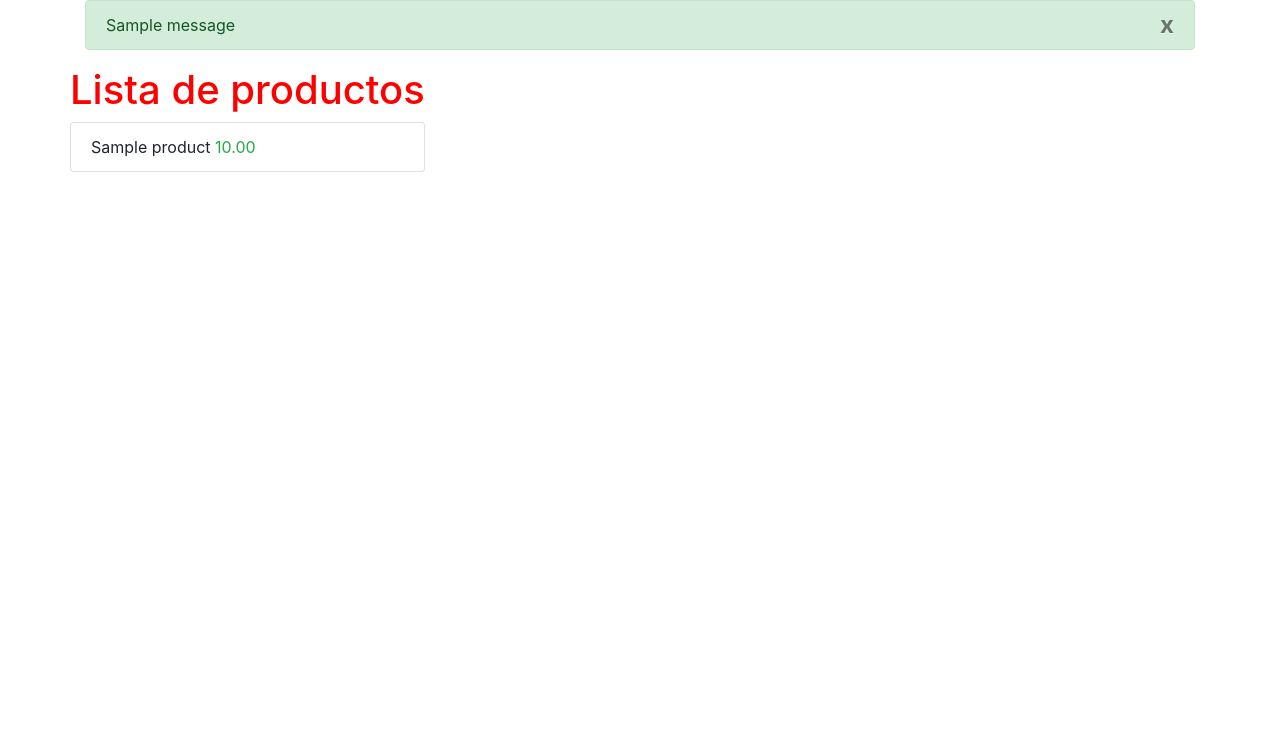
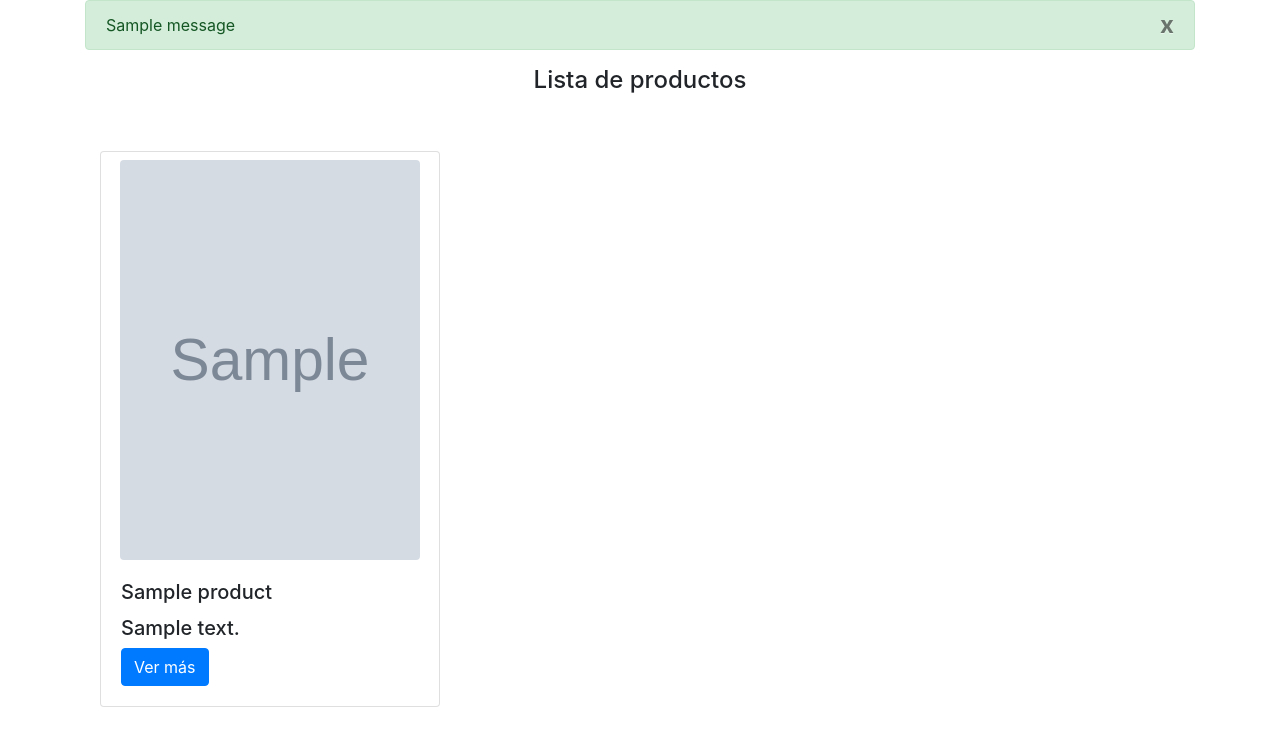
Before and after one commit to Cabariqued27/E-commerce-Django, a Django app: page / in a window 1280 px wide. Shown: the part 56-800 px from the top of the page. Run offline with Django 5.2, Linux system fonts and the light colour scheme; tables that the repository leaves empty hold one stand-in row (values such as "Sample post"); grey boxes marked "Sample" are stand-in pictures; one stand-in notice (Sample message) is shown; some libraries are stand-ins or nearby versions.

Commit message:
First Steps ui

```diff
--- a/ECommerce/ECommerce/settings.py
+++ b/ECommerce/ECommerce/settings.py
@@ -127,3 +127,7 @@
 # https://docs.djangoproject.com/en/5.0/ref/settings/#default-auto-field
 
 DEFAULT_AUTO_FIELD = 'django.db.models.BigAutoField'
+
+
+MEDIA_URL = '/media/'
+MEDIA_ROOT = os.path.join(BASE_DIR, 'media')
--- a/ECommerce/ECommerce/urls.py
+++ b/ECommerce/ECommerce/urls.py
@@ -1,8 +1,9 @@
+from . import views
+from django.conf import settings
 from django.contrib import admin
 from django.urls import path, include
+from django.conf.urls.static import static
 from products.views import ProductListView
-from . import views
-
 
 
 
@@ -14,3 +15,6 @@
     path('admin/', admin.site.urls),
     path('productos/', include('products.urls'))
 ]
+
+if settings.DEBUG:
+    urlpatterns += static(settings.MEDIA_URL, document_root = settings.MEDIA_ROOT)
--- a/ECommerce/Templates/base.html
+++ b/ECommerce/Templates/base.html
@@ -15,7 +15,7 @@
     {% include 'navbar.html' %}
     <div class="container">
         {% include 'messages.html' %}
-        <div class="row">
+        <div class="row mt-2">
             {% block content %}
             {% endblock %}
         </div>
--- a/ECommerce/Templates/index.html
+++ b/ECommerce/Templates/index.html
@@ -1,16 +1,28 @@
 {% extends 'base.html' %}
 
 {% block content %}
-    <div class="column">
-        <h1>{{message}}</h1>
+<div class="col">
+    <h4 class="text-center">{{message}}</h4>
+    <div class="row ml-auto mr-auto">
+        {% for product in product_list %}
+            <div class="col-4 mt-5">
+                <div class="card h-500">
 
-        <ul class="list-group">
-            {% for product in product_list %}
-            <li class="list-group-item">
-                {{product.title}}
-                <span class="text-success">{{ product.price }}</span>
-            </li>
-            {% endfor %}
-        </ul>
+                    <div class="text-center mt-2">
+                        {% if product.image %}
+                            <img src="{{ product.image.url }}" alt="Imagen del producto" width="300" height="400" class="rounded">
+                        {% endif %}
+                    </div>
+
+                    <div class="card-body">
+                        <h5 class="card-title">{{ product.title }}</h5>
+                        <h5 class="card-text">{{ product.description }}</h5>
+                        <a href="#" class="btn btn-primary">Ver más</a>
+                    </div>
+
+                </div>
+            </div>
+        {% endfor %}
     </div>
+</div>
 {% endblock %}
--- a/ECommerce/Templates/users/login.html
+++ b/ECommerce/Templates/users/login.html
@@ -1,6 +1,6 @@
 {% extends 'base.html' %}
 {% block content %}
-    <div class="column">
+    <div class="col">
         <h2>Login</h2>
         <form method="post">
             {% csrf_token %}
--- a/ECommerce/Templates/users/singup.html
+++ b/ECommerce/Templates/users/singup.html
@@ -1,6 +1,6 @@
 {% extends 'base.html' %}
 {% block content %}
-    <div class="column">
+    <div class="col">
         <H2>Sing Up</H2>
             <form method="post">
                 {% csrf_token %}
--- a/ECommerce/products/admin.py
+++ b/ECommerce/products/admin.py
@@ -4,7 +4,7 @@
 
 # Register your models here.
 class ProductAdmin(admin.ModelAdmin):
-    fields = ('title', 'description', 'price')
+    fields = ('title', 'description', 'price', 'image')
     list_display = ('__str__', 'slug', 'created_at')
 
 
--- a/ECommerce/products/models.py
+++ b/ECommerce/products/models.py
@@ -1,3 +1,4 @@
+import uuid
 from django.db import models
 from django.utils.text import slugify
 from django.db.models.signals import pre_save
@@ -8,6 +9,7 @@
     description = models.TextField()
     price = models.DecimalField(max_digits=8, decimal_places=2, default=0.0)
     slug = models.SlugField(null=False, blank= False, unique= True)
+    image = models.ImageField(upload_to='products/', null = False, blank=False)
     created_at = models.DateTimeField(auto_now_add=True)
 
 
@@ -15,6 +17,14 @@
         return self.title
 
 def set_slug(sender, instance, *args, **kwargs):
-    instance.slug = slugify(instance.title)
+    if instance.title and not instance.slug:
+        slug = slugify(instance.title)
+
+        while Product.objects.filter(slug = slug).exists():
+            slug = slugify(
+                '{}-{}'.format(instance.title, str(uuid.uuid4()) [:8])
+            )
+
+        instance.slug = slug
 
 pre_save.connect(set_slug, sender=Product )
```
Also changed, not shown: ECommerce/products/templates/products/product.html (+6 -1 lines), ECommerce/media/products/554239-800-auto.webp (added), ECommerce/media/products/555074-800-auto.webp (added), ECommerce/media/products/557021-500-auto.webp (added), ECommerce/media/products/558310-800-auto.webp (added), ECommerce/products/migrations/0003_product_image.py (added).
